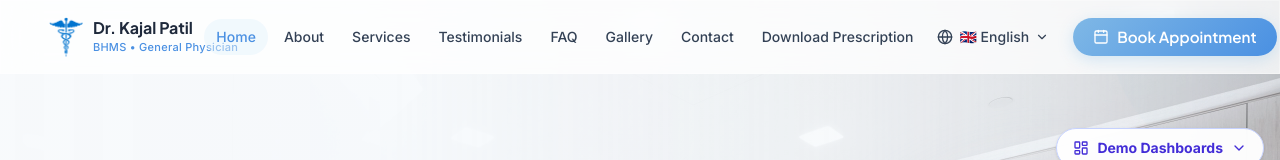
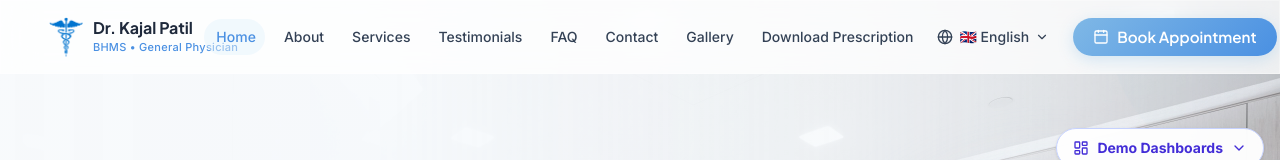
Before and after one commit to SairajGupta/Clinic_Management_Sys, a React (Vite) app in the folder Frontend/: page / in a window 1280 px wide. Shown: the top 160 px of the page. Built offline with nearby package versions, Linux system fonts and the light colour scheme.

Commit message:
Navbar glich fix

```diff
--- a/Frontend/src/components/Navbar.tsx
+++ b/Frontend/src/components/Navbar.tsx
@@ -1,4 +1,4 @@
-import { useState, useCallback } from 'react';
+import { useState, useCallback, useEffect, useRef } from 'react';
 import { useTranslation } from 'react-i18next';
 import { Link, useLocation } from 'react-router-dom';
 import {
@@ -15,8 +15,8 @@ const navLinks = [
   { to: '/services', labelKey: 'nav.services' },
   { to: '/testimonials', labelKey: 'nav.testimonials' },
   { to: '/faq', labelKey: 'nav.faq' },
+  { to: '/contact', labelKey: 'nav.contact' },
   { to: '/gallery', labelKey: 'nav.gallery' },
-  { to: '/contact', labelKey: 'nav.contact' },
   { to: '/prescription', labelKey: 'nav.prescription' },
 ];
 
@@ -32,6 +32,78 @@ export default function Navbar() {
   const location = useLocation();
   const [mobileOpen, setMobileOpen] = useState(false);
   const [langOpen, setLangOpen] = useState(false);
+  const [activeSection, setActiveSection] = useState<string>('');
+  const [pillStyle, setPillStyle] = useState({ left: 0, top: 0, width: 0, height: 0, opacity: 0 });
+  const navRef = useRef<HTMLDivElement>(null);
+  const linkRefs = useRef<(HTMLAnchorElement | null)[]>([]);
+
+  useEffect(() => {
+    // Only track scroll spy on the Home page
+    if (location.pathname !== '/') {
+      setActiveSection('');
+      return;
+    }
+
+    const observer = new IntersectionObserver(
+      (entries) => {
+        entries.forEach((entry) => {
+          if (entry.isIntersecting) {
+            setActiveSection(entry.target.id);
+          }
+        });
+      },
+      {
+        rootMargin: '-30% 0px -70% 0px', // Triggers when the top of the section is somewhat near the top of the viewport
+      }
+    );
+
+    const sections = ['home', 'about', 'services', 'testimonials', 'faq', 'contact'];
+    sections.forEach((id) => {
+      const element = document.getElementById(id);
+      if (element) {
+        observer.observe(element);
+      }
+    });
+
+    return () => {
+      sections.forEach((id) => {
+        const element = document.getElementById(id);
+        if (element) {
+          observer.unobserve(element);
+        }
+      });
+    };
+  }, [location.pathname]);
+
+  // Handle sliding pill animation calculation
+  useEffect(() => {
+    let activeIndex = -1;
+    navLinks.forEach((link, idx) => {
+      const linkId = link.to === '/' ? 'home' : link.to.replace('/', '');
+      const isPathActive = location.pathname === link.to && location.pathname !== '/';
+      const isSectionActive = location.pathname === '/' && activeSection === linkId;
+      const isHomeActiveFallback = location.pathname === '/' && link.to === '/' && !activeSection;
+      const isActive = isPathActive || isSectionActive || isHomeActiveFallback;
+
+      if (isActive) {
+        activeIndex = idx;
+      }
+    });
+
+    if (activeIndex !== -1 && linkRefs.current[activeIndex] && navRef.current) {
+      const linkElement = linkRefs.current[activeIndex];
+
+      setPillStyle({
+        left: linkElement!.offsetLeft,
+        top: linkElement!.offsetTop,
+        width: linkElement!.offsetWidth,
+        height: linkElement!.offsetHeight,
+        opacity: 1,
+      });
+    } else {
+      setPillStyle(prev => ({ ...prev, opacity: 0 }));
+    }
+  }, [location.pathname, activeSection, i18n.language]);
 
   const currentLang = languages.find((l) => l.code === i18n.language) || languages[0];
 
@@ -65,16 +137,34 @@ export default function Navbar() {
           </Link>
 
           {/* Desktop Nav */}
-          <div className="hidden lg:flex items-center gap-1">
-            {navLinks.map((link) => {
-              const isActive = location.pathname === link.to;
+          <div className="hidden lg:flex items-center gap-1 relative" ref={navRef}>
+            {/* Sliding Pill */}
+            <div
+              className="absolute bg-mint/50 rounded-3xl transition-all duration-300 ease-out pointer-events-none z-0"
+              style={{
+                left: `${pillStyle.left}px`,
+                top: `${pillStyle.top}px`,
+                width: `${pillStyle.width}px`,
+                height: `${pillStyle.height}px`,
+                opacity: pillStyle.opacity,
+              }}
+            />
+
+            {navLinks.map((link, index) => {
+              const linkId = link.to === '/' ? 'home' : link.to.replace('/', '');
+              const isPathActive = location.pathname === link.to && location.pathname !== '/';
+              const isSectionActive = location.pathname === '/' && activeSection === linkId;
+              const isHomeActiveFallback = location.pathname === '/' && link.to === '/' && !activeSection;
+              const isActive = isPathActive || isSectionActive || isHomeActiveFallback;
+
               return (
                 <Link
                   key={link.to}
                   to={link.to}
-                  className={`px-3 py-2 rounded-3xl text-sm font-medium transition-all duration-200 whitespace-nowrap ${
+                  ref={(el) => (linkRefs.current[index] = el)}
+                  className={`relative z-10 px-3 py-2 rounded-3xl text-sm font-medium transition-colors duration-200 whitespace-nowrap ${
                     isActive
-                      ? 'text-sage-dark bg-mint/50'
+                      ? 'text-sage-dark'
                       : 'text-dark-soft hover:text-sage-dark hover:bg-mint/30'
                   }`}
                 >
@@ -155,7 +245,12 @@ export default function Navbar() {
         <div className="px-4 pb-5 pt-2 bg-white/95 backdrop-blur-md border-t border-mint/30 max-h-[calc(100vh-4rem)] overflow-y-auto">
           <div className="space-y-1">
             {navLinks.map((link) => {
-              const isActive = location.pathname === link.to;
+              const linkId = link.to === '/' ? 'home' : link.to.replace('/', '');
+              const isPathActive = location.pathname === link.to && location.pathname !== '/';
+              const isSectionActive = location.pathname === '/' && activeSection === linkId;
+              const isHomeActiveFallback = location.pathname === '/' && link.to === '/' && !activeSection;
+              const isActive = isPathActive || isSectionActive || isHomeActiveFallback;
+
               return (
                 <Link
                   key={link.to}
--- a/Frontend/src/index.css
+++ b/Frontend/src/index.css
@@ -436,6 +436,7 @@ h1, h2, h3, h4, h5, h6 {
 }
 
 .input-field:focus {
+  outline: none;
   border-color: var(--color-sage);
   box-shadow: 0 0 0 4px rgba(111, 174, 141, 0.1);
 }
--- a/Frontend/src/pages/Appointment.tsx
+++ b/Frontend/src/pages/Appointment.tsx
@@ -403,13 +403,21 @@ export default function Appointment() {
                     <RefreshCw className="w-4 h-4" />
                     {t('appointment.bookAnother')}
                   </button>
-                  {location.state?.fromDashboard && (
+                  {(role === 'RECEPTIONIST' || role === 'ADMIN') ? (
                     <button
                       onClick={() => navigate('/receptionist')}
                       className="px-6 py-3 rounded-full font-bold text-sage-dark border-2 border-mint bg-white hover:bg-mint-light transition-all flex items-center justify-center gap-2"
                     >
                       <ArrowLeft className="w-4 h-4" />
                       Back to Dashboard
+                    </button>
+                  ) : (
+                    <button
+                      onClick={() => navigate('/')}
+                      className="px-6 py-3 rounded-full font-bold text-sage-dark border-2 border-mint bg-white hover:bg-mint-light transition-all flex items-center justify-center gap-2"
+                    >
+                      <ArrowLeft className="w-4 h-4" />
+                      Back to Home
                     </button>
                   )}
                 </div>
@@ -447,11 +455,11 @@ export default function Appointment() {
 
                     <div className="mt-10 flex justify-center border-t border-gray-100 pt-6">
                       <button
-                        onClick={() => navigate(location.state?.fromDashboard ? '/receptionist' : '/')}
+                        onClick={() => navigate((role === 'RECEPTIONIST' || role === 'ADMIN') ? '/receptionist' : '/')}
                         className="flex items-center text-sage font-medium hover:text-sage-dark transition-colors"
                       >
                         <ArrowLeft className="w-4 h-4 mr-2" />
-                        {location.state?.fromDashboard ? 'Back to Dashboard' : 'Back to Home'}
+                        {(role === 'RECEPTIONIST' || role === 'ADMIN') ? 'Back to Dashboard' : 'Back to Home'}
                       </button>
                     </div>
                   </div>
--- a/Frontend/src/pages/Home.tsx
+++ b/Frontend/src/pages/Home.tsx
@@ -24,7 +24,7 @@ import { useScrollReveal } from '../hooks/useScrollReveal';
 function Hero() {
   const { t } = useTranslation();
   return (
-    <section className="relative min-h-screen flex items-center overflow-hidden bg-gradient-to-br from-offwhite via-mint-light/30 to-offwhite">
+    <section id="home" className="relative min-h-screen flex items-center overflow-hidden bg-gradient-to-br from-offwhite via-mint-light/30 to-offwhite">
       {/* Bottom Layer: SVGs and Patterns */}
       <div className="absolute inset-0 z-0 pointer-events-none">
         {/* Organic Shapes */}
@@ -305,7 +305,7 @@ function AboutIntro() {
   const { ref, isVisible } = useScrollReveal();
 
   return (
-    <section className="section-padding bg-gradient-to-br from-beige/20 via-offwhite to-mint-light/20 relative overflow-hidden">
+    <section id="about" className="section-padding bg-gradient-to-br from-beige/20 via-offwhite to-mint-light/20 relative overflow-hidden">
       <div className="relative z-10 max-w-6xl mx-auto px-4 sm:px-6 lg:px-8">
         <div ref={ref} className={`grid lg:grid-cols-2 gap-12 items-center transition-all duration-700 ${isVisible ? 'opacity-100 translate-y-0' : 'opacity-0 translate-y-8'}`}>
           <div className="order-2 lg:order-1 relative">
@@ -351,7 +351,7 @@ function ServicesIntro() {
   ];
 
   return (
-    <section className="pt-16 md:pt-24 pb-8 md:pb-12 bg-offwhite relative overflow-hidden">
+    <section id="services" className="pt-16 md:pt-24 pb-8 md:pb-12 bg-offwhite relative overflow-hidden">
       <div className="organic-shape organic-shape-2 top-20 right-10 opacity-[0.05]" />
 
       <div className="relative z-10 max-w-6xl mx-auto px-4 sm:px-6 lg:px-8">
@@ -399,7 +399,7 @@ function TestimonialsPreview() {
   ];
 
   return (
-    <section className="section-padding bg-gradient-to-br from-mint-light/40 via-offwhite to-beige/30 relative overflow-hidden">
+    <section id="testimonials" className="section-padding bg-gradient-to-br from-mint-light/40 via-offwhite to-beige/30 relative overflow-hidden">
       <div className="organic-shape organic-shape-2 top-10 -right-20 opacity-[0.04]" />
 
       <div className="relative z-10 max-w-6xl mx-auto">
@@ -469,7 +469,7 @@ function FAQPreview() {
   ];
 
   return (
-    <section className="section-padding bg-offwhite relative leaf-pattern">
+    <section id="faq" className="section-padding bg-offwhite relative leaf-pattern">
       <div className="relative z-10 max-w-3xl mx-auto">
         <div ref={ref} className={`text-center mb-12 transition-all duration-700 ${isVisible ? 'opacity-100 translate-y-0' : 'opacity-0 translate-y-8'}`}>
           <h2 className="text-3xl sm:text-4xl font-extrabold text-dark mb-4">
@@ -530,7 +530,7 @@ function LocationPreview() {
   const { ref, isVisible } = useScrollReveal();
 
   return (
-    <section className="section-padding bg-gradient-to-br from-beige/40 via-offwhite to-mint-light/20 relative">
+    <section id="contact" className="section-padding bg-gradient-to-br from-beige/40 via-offwhite to-mint-light/20 relative">
       <div className="relative z-10 max-w-6xl mx-auto">
         <div ref={ref} className={`text-center mb-12 transition-all duration-700 ${isVisible ? 'opacity-100 translate-y-0' : 'opacity-0 translate-y-8'}`}>
           <h2 className="text-3xl sm:text-4xl font-extrabold text-dark mb-4">
```
Also changed, not shown: 2 other files (tests, documents, lock files or other folders).
